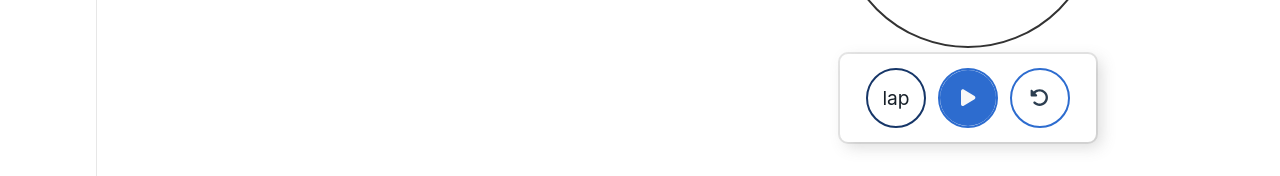
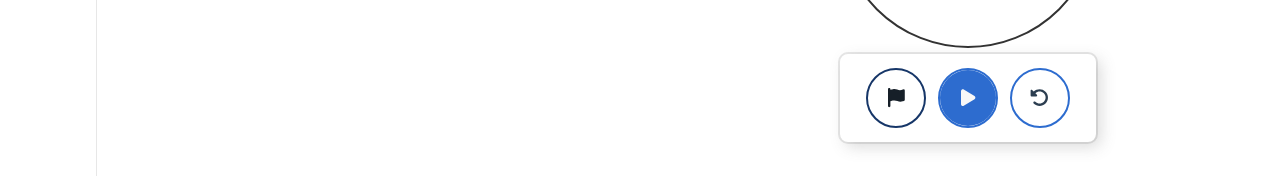
Before and after one commit to Klrfl/TellTime, a Vue app: page /stopwatch in a window 1280 px wide. Shown: the part 434-610 px from the top of the page. Built offline with nearby package versions, Linux system fonts and the light colour scheme.

Commit message:
add lap icon

```diff
--- a/src/components/stopwatch/TheStopwatch.vue
+++ b/src/components/stopwatch/TheStopwatch.vue
@@ -10,7 +10,7 @@
 
     <section class="btn-container">
       <button class="btn btn--circular" @click="lap" :disabled="isStopped">
-        lap
+        <font-awesome-icon :icon="['fas', 'flag']" />
       </button>
 
       <button
@@ -19,9 +19,11 @@
         v-show="isStopped">
         <font-awesome-icon :icon="['fas', 'play']" />
       </button>
+
       <button class="btn btn--circular" @click="pauseWatch" v-show="isGoing">
         <font-awesome-icon :icon="['fas', 'pause']" />
       </button>
+
       <button class="btn btn--circular" @click="resetWatch" :disabled="isGoing">
         <font-awesome-icon :icon="['fas', 'rotate-left']" />
       </button>
--- a/src/main.js
+++ b/src/main.js
@@ -21,6 +21,7 @@ import {
   faMoon,
   faSquareXmark,
   faPlus,
+  faFlag,
 } from "@fortawesome/free-solid-svg-icons";
 
 library.add(
@@ -34,7 +35,8 @@ library.add(
   faSun,
   faMoon,
   faSquareXmark,
-  faPlus
+  faPlus,
+  faFlag
 );
 
 import "ant-design-vue/dist/antd.css";
```
